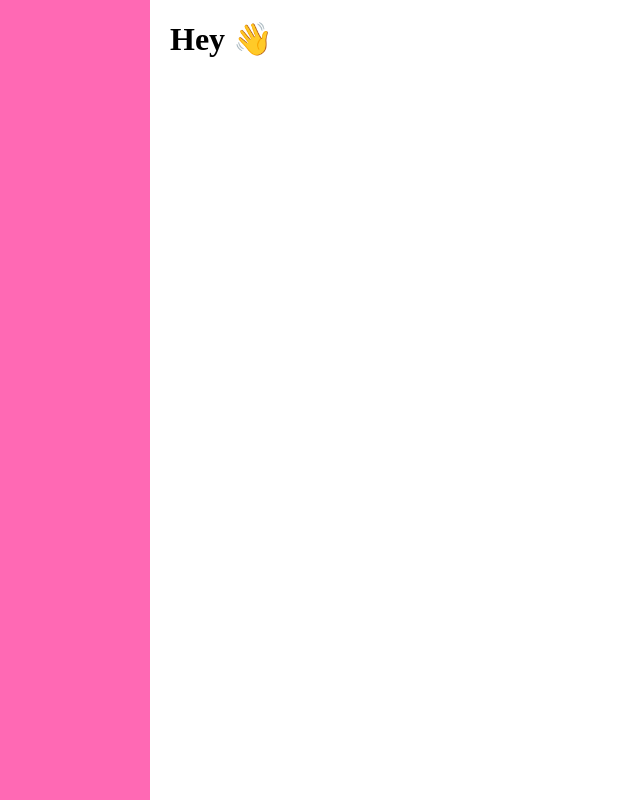
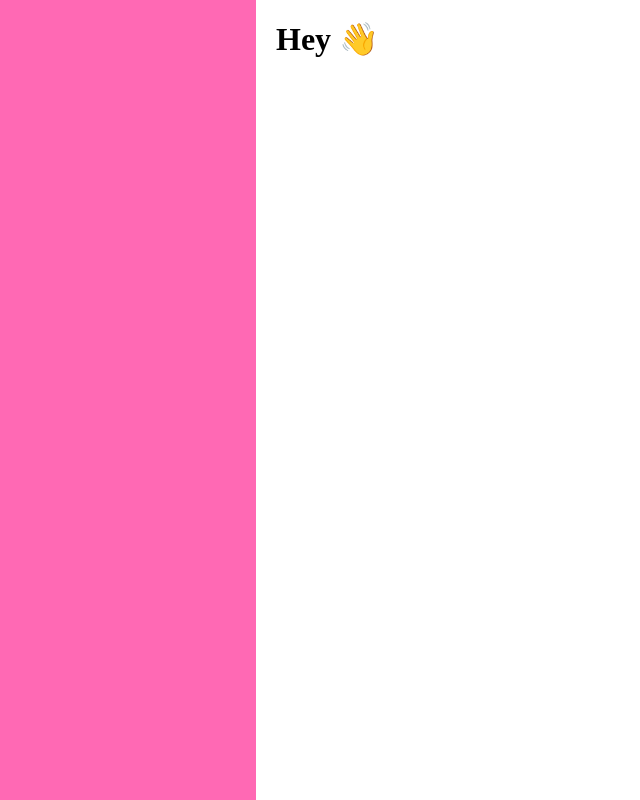
Before and after one commit to maxam2017/hotpink, a website built with Parcel: page src/index.html in a window 1280 px wide. Shown: the whole page, without its empty margins (0-640 px from the left). Built offline with nearby package versions, Linux system fonts and the light colour scheme.

Commit message:
:wrench:

```diff
--- a/src/index.html
+++ b/src/index.html
@@ -3,6 +3,7 @@
   <head>
     <title>hotpink</title>
     <meta charset="UTF-8" />
+    <meta name="viewport" content="width=device-width, initial-scale=1.0">
     <link rel="preload" href="stylesheets/styles.css" as="style" />
     <link href="stylesheets/styles.css" rel="stylesheet" />
   </head>
--- a/src/index.js
+++ b/src/index.js
@@ -16,7 +16,7 @@ const titleEl = document.querySelector('#title');
   await curtainEl.bindAnimation('slideInRight');
   curtainEl.style.transform = 'translate3d(0, 0, 0)';
   await curtainEl.bindAnimation('shrink');
-  curtainEl.style.width = '150px';
+  curtainEl.style.width = '20vw';
 
   await titleEl.bindAnimation('fadeInBottom');
   titleEl.style.opacity = 1;
--- a/src/stylesheets/keyframes.css
+++ b/src/stylesheets/keyframes.css
@@ -9,7 +9,7 @@
 
 @keyframes shrink {
   to {
-    width: 150px;
+    width: 20vw;
   }
 }
 
--- a/src/stylesheets/styles.css
+++ b/src/stylesheets/styles.css
@@ -12,7 +12,7 @@
 }
 
 #container {
-  margin-left: 150px;
+  margin-left: 20vw;
   padding: 20px;
 }
 
```
Also changed, not shown: README.md.
